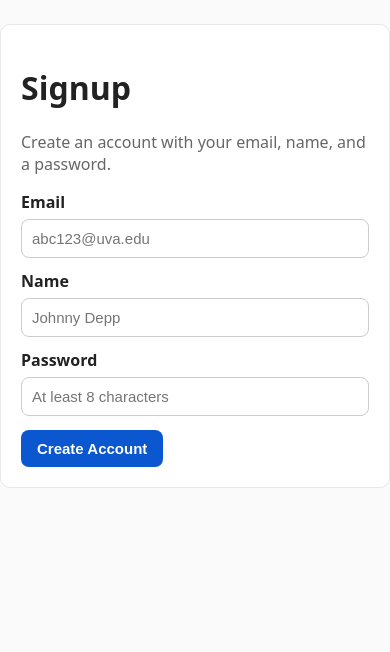
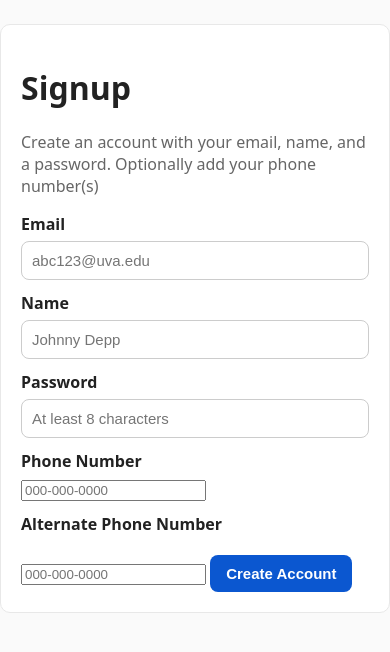
Before and after one commit to GuanzhenQian2004/EventSync, a Flask app: page /signup in a window 390 px wide. Shown: the part 46-698 px from the top of the page. Run offline with Flask 3, Linux system fonts and the light colour scheme.

Commit message:
phone number addition

```diff
--- a/app.py
+++ b/app.py
@@ -371,6 +371,8 @@ def signup():
     email = (request.form.get("user_email") or "").strip().lower()
     name = (request.form.get("name") or "").strip()
     password = (request.form.get("password") or "").strip()
+    phone_number = (request.form.get("phone_number") or "").strip()
+    phone_number_2 = (request.form.get("phone_number_2") or "").strip()
 
     if not email or not name or not password:
         flash("Email, name, and password are required.")
@@ -394,6 +396,10 @@ def signup():
                 "INSERT INTO users (user_email, name, password_hash) VALUES (%s, %s, %s)",
                  (email, name, pwd_hash),
             )
+            if phone_number != "":
+                cur.execute("INSERT INTO phone_numbers (user_email,phone_number) VALUES (%s,%s)",(email, phone_number))
+            if phone_number_2 != "":
+                cur.execute("INSERT INTO phone_numbers (user_email,phone_number) VALUES (%s,%s)",(email, phone_number_2))
         conn.commit() # need conn.commit so the new user saves.
         flash("Account created. You are now logged in.")
         session["user_email"] = email
@@ -423,6 +429,12 @@ def profile():
                 (email,),
             )
             row = cur.fetchone()
+
+            cur.execute("SELECT phone_number FROM phone_numbers WHERE user_email=%s",(email,))
+
+            phones = cur.fetchall()
+            phone1 = phones[0][0] if len(phones) > 0 else None
+            phone2 = cur.fetchone()[1][0] if len(phones) > 1 else None
 
             # Fetch events created by this user
             cur.execute("""
@@ -462,7 +474,7 @@ def profile():
     if row:
         user = type("U", (), {"user_email": row[0], "name": row[1]})
 
-    return render_template("profile.html", user=user, events_created=events_created, events_rsvp = events_rsvp)
+    return render_template("profile.html", user=user, events_created=events_created, events_rsvp = events_rsvp,phone1=phone1,phone2=phone2)
 
 @app.post("/events/<int:eid>/delete")
 @login_required
--- a/templates/signup.html
+++ b/templates/signup.html
@@ -2,7 +2,7 @@
 {% block title %}Signup · EventSync{% endblock %}
 {% block content %}
   <h1>Signup</h1>
-  <p class="muted">Create an account with your email, name, and a password.</p>
+  <p class="muted">Create an account with your email, name, and a password. Optionally add your phone number(s)</p>
 
   <form method="post">
     <label for="user_email">Email</label>
@@ -32,6 +32,21 @@
       required
     />
 
+    <label for="phone_number">Phone Number</label>
+    <input
+      id="phone_number"
+      name="phone_number"
+      type="phone_number"
+      placeholder="000-000-0000"
+    />
+
+    <label for="phone_number_2">Alternate Phone Number</label>
+    <input
+      id="phone_number_2"
+      name="phone_number_2"
+      type="phone_number_2"
+      placeholder="000-000-0000"
+    />
     <button type="submit">Create Account</button>
   </form>
 {% endblock %}
```
Also changed, not shown: templates/profile.html (+6 -1 lines).
